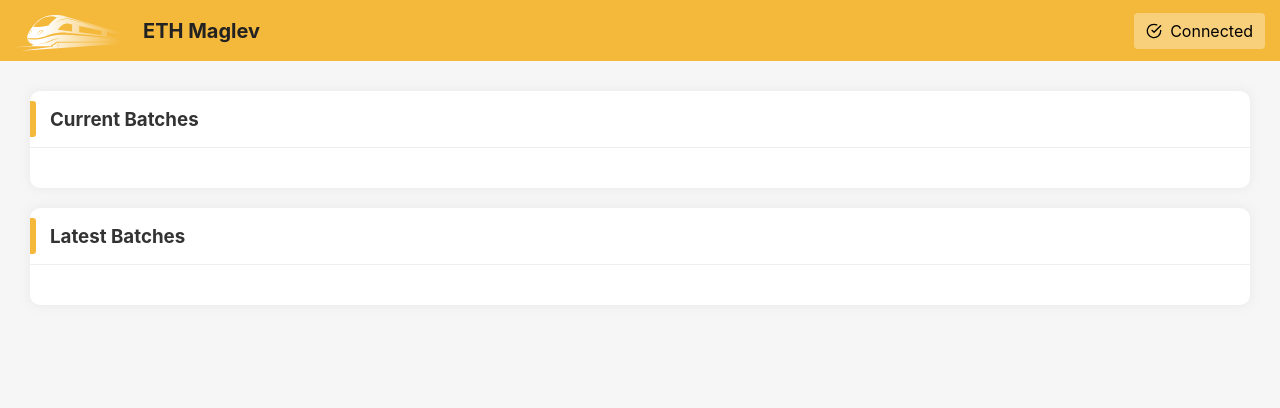
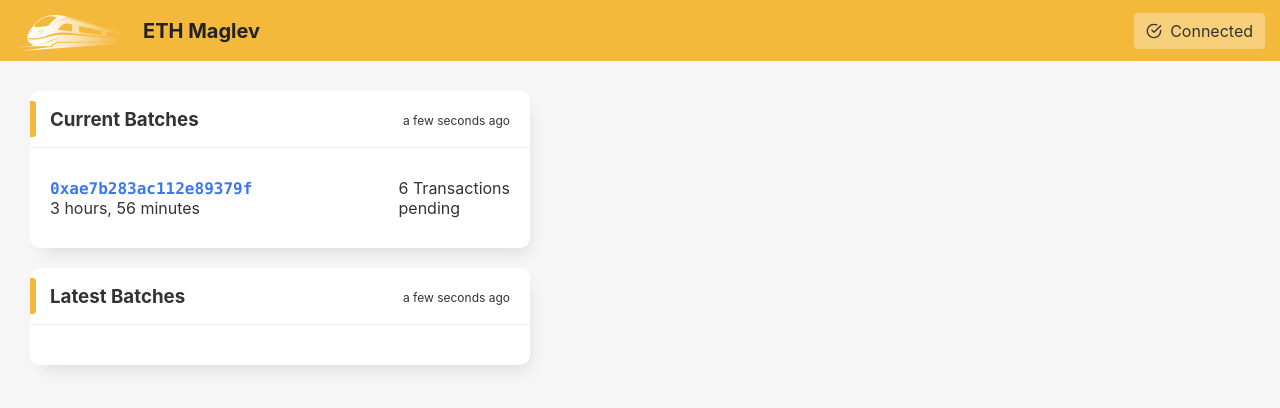
Before and after one commit to Tenderly/ethberlinzwei-maglev, a React (Create React App) app in the folder ui/: page / in a window 1280 px wide. Shown: the top 408 px of the page. Built offline with nearby package versions, Linux system fonts and the light colour scheme.

Commit message:
finished batch list

```diff
--- a/ui/package.json
+++ b/ui/package.json
@@ -4,6 +4,7 @@
   "private": true,
   "dependencies": {
     "axios": "^0.19.0",
+    "humanize-duration": "^3.20.1",
     "lodash": "^4.17.15",
     "moment": "^2.24.0",
     "node-sass": "^4.12.0",
--- a/ui/src/App.js
+++ b/ui/src/App.js
@@ -3,6 +3,7 @@ import {applyMiddleware, compose, createStore} from "redux";
 import thunk from "redux-thunk";
 import {Provider} from "react-redux";
 import {Route, BrowserRouter as Router} from "react-router-dom";
+import * as moment from "moment";
 
 import reducers from './core/reducer';
 import OverviewPage from "./pages/OverviewPage";
@@ -24,10 +25,8 @@ function App() {
         <Router>
             <div className="App">
                 <Header/>
-                <div className="PageContent">
-                    <Route path="/" exact component={OverviewPage}/>
-                    <Route path="/batch/:id" exact component={BatchPage}/>
-                </div>
+                <Route path="/" exact component={OverviewPage}/>
+                <Route path="/batch/:id" exact component={BatchPage}/>
             </div>
         </Router>
     </Provider>
--- a/ui/src/components/BatchesList/BatchesList.js
+++ b/ui/src/components/BatchesList/BatchesList.js
@@ -1,18 +1,43 @@
 import React from 'react';
+import humanizeDuration from 'humanize-duration';
 import Card from "../Card/Card";
 
 import './BatchesList.scss';
+import moment from "moment";
+import RerenderableTime from "../RerenderableTime/RerenderableTime";
 
-const BatchesList = ({batches, label}) => {
+const BatchesList = ({batches, label, synced}) => {
     return (
-        <Card>
+        <Card className="BatchesList">
             <div className="CardHeading">
                 <h3>{label}</h3>
+                <div className="MarginLeftAuto">
+                    <RerenderableTime date={synced} format={date => date.fromNow()} className="SmallText"/>
+                </div>
             </div>
             <div className="CardBody">
-                <div>
-
-                </div>
+                {batches.map(batch => {
+                    return (
+                        <div key={batch.id} className="BatchesList__Item">
+                            <div>
+                                <div>
+                                    <strong className="MonoText">{batch.id}</strong>
+                                </div>
+                                <div>
+                                    <RerenderableTime date={batch.startedAt} format={(date, now) => humanizeDuration(moment.duration(now.diff(date, 'seconds'), 'seconds').asMilliseconds(), { largest: 2 })}/>
+                                </div>
+                            </div>
+                            <div>
+                                <div>
+                                    {batch.transactions} {batch.transactions === 1 ? 'Transaction' : 'Transactions'}
+                                </div>
+                                <div>
+                                    {batch.status}
+                                </div>
+                            </div>
+                        </div>
+                    )
+                })}
             </div>
         </Card>
     );
--- a/ui/src/components/BatchesList/BatchesList.scss
+++ b/ui/src/components/BatchesList/BatchesList.scss
@@ -0,0 +1,14 @@
+.BatchesList__Item {
+  display: flex;
+
+  justify-content: space-between;
+  margin: 0 -20px;
+
+  padding: 10px 20px;
+  transition: 0.2s;
+  cursor: pointer;
+
+  &:hover {
+    background-color: #f8f8f8;
+  }
+}
--- a/ui/src/components/Card/Card.js
+++ b/ui/src/components/Card/Card.js
@@ -2,7 +2,7 @@ import React from 'react';
 
 import './Card.scss';
 
-const Card = ({children}) => {
+const Card = ({children, className}) => {
     return (
         <div className="Card">
             {children}
--- a/ui/src/components/Card/Card.scss
+++ b/ui/src/components/Card/Card.scss
@@ -2,13 +2,13 @@
   background-color: #fff;
   border-radius: 10px;
   margin-bottom: 20px;
-  box-shadow: 0 0 10px 2px rgba(189, 189, 189, 0.15);
+  box-shadow: 6px 12px 16px -8px rgba(209, 209, 209, 0.75);
 
   .CardHeading {
     position: relative;
     display: flex;
     align-items: center;
-    padding: 10px 0;
+    padding: 10px 20px 10px 0;
     border-bottom: 1px solid #eee;
 
     h3 {
@@ -26,6 +26,10 @@
       border-top-right-radius: 3px;
       border-bottom-right-radius: 3px;
     }
+
+    .Details {
+      font-size: 12px;
+    }
   }
 
   .CardBody {
--- /dev/null
+++ b/ui/src/components/RerenderableTime/RerenderableTime.js
@@ -0,0 +1,39 @@
+import React, {Component} from 'react';
+import moment from "moment";
+
+class RerenderableTime extends Component {
+    constructor(props) {
+        super(props);
+
+        this.state = {
+            now: moment(),
+        }
+    }
+
+    componentDidMount() {
+        const interval = setInterval(() => {
+            this.setState({
+                now: moment(),
+            });
+        }, 3000);
+
+        this.setState({
+            interval,
+        });
+    }
+
+    componentWillUnmount() {
+        clearInterval(this.state.interval);
+    }
+
+    render() {
+        const {now} = this.state;
+        const {date, format, className} = this.props;
+
+        return (
+            <span className={className}>{format(date, now)}</span>
+        );
+    }
+}
+
+export default RerenderableTime;
--- a/ui/src/core/reducer.js
+++ b/ui/src/core/reducer.js
@@ -1,6 +1,20 @@
 import {combineReducers} from "redux";
+import moment from "moment";
 
-const initialState = {};
+const initialState = {
+    batches: {
+        '0xae7b283ac112e89379f': {
+            id: '0xae7b283ac112e89379f',
+            status: 'pending',
+            startedAt: moment('2019-08-24 12:31'),
+            transactions: 6,
+        },
+    },
+    virtualTransactions: {},
+    batchTransactions: {},
+    lastSync: moment(),
+    appLoaded: false,
+};
 
 const reducer = (state = initialState, action) => {
     switch (action.type) {
--- /dev/null
+++ b/ui/src/core/selectors.js
@@ -0,0 +1,19 @@
+export function getPendingBatches(state) {
+    const batches =  Object.values(state.batches).filter(b => b.status === 'pending');
+
+    if (!batches || !batches.length) {
+        return [];
+    }
+
+    return batches;
+}
+
+export function getFinishedBatches(state) {
+    const batches =  Object.values(state.batches).filter(b => b.status !== 'pending');
+
+    if (!batches || !batches.length) {
+        return [];
+    }
+
+    return batches;
+}
--- a/ui/src/index.css
+++ b/ui/src/index.css
@@ -2,6 +2,7 @@ body, html, #root {
   background: #f6f6f6;
   width: 100vw;
   height: 100vh;
+  overflow: hidden;
 }
 
 body {
@@ -11,6 +12,7 @@ body {
     sans-serif;
   -webkit-font-smoothing: antialiased;
   -moz-osx-font-smoothing: grayscale;
+  color: #333;
 }
 
 code, .MonoText {
@@ -26,7 +28,20 @@ code, .MonoText {
   width: 100%;
   height: 100%;
   display: flex;
+  overflow: hidden;
   flex-direction: column;
+}
+
+.MarginLeftAuto {
+  margin-left: auto;
+}
+
+.SmallText {
+  font-size: 12px;
+}
+
+.MonoText {
+  color: #3B77F4;
 }
 
 h1, h2, h3, h4, h5 {
--- a/ui/src/pages/OverviewPage.js
+++ b/ui/src/pages/OverviewPage.js
@@ -1,17 +1,44 @@
-import React from 'react';
+import React, {Component} from 'react';
+import {connect} from 'react-redux';
 
 import BatchesList from "../components/BatchesList/BatchesList";
 import Page from "../components/Page/Page";
+import {getFinishedBatches, getPendingBatches} from "../core/selectors";
 
-const OverviewPage = () => {
-    return (
-        <Page>
-            <div>
-                <BatchesList label="Current Batches"/>
-                <BatchesList label="Latest Batches" className=""/>
-            </div>
-        </Page>
-    );
-};
+import './OverviewPage.scss';
 
-export default OverviewPage;
+function mapStateToProps({app}) {
+    return {
+        currentBatches: getPendingBatches(app),
+        finishedBatches: getFinishedBatches(app),
+        lastSync: app.lastSync,
+    };
+}
+
+function mapDispatchToProps(dispatch) {
+    return {};
+}
+
+
+
+class OverviewPage extends Component {
+    render() {
+        const {currentBatches, finishedBatches, lastSync} = this.props;
+
+        return (
+            <Page>
+                <div className="OverviewPage">
+                    <div className="BatchesWrapper">
+                        <BatchesList synced={lastSync} label="Current Batches" batches={currentBatches}/>
+                        <BatchesList synced={lastSync} label="Latest Batches" batches={finishedBatches}/>
+                    </div>
+                </div>
+            </Page>
+        );
+    }
+}
+
+export default connect(
+    mapStateToProps,
+    mapDispatchToProps,
+)(OverviewPage);
--- /dev/null
+++ b/ui/src/pages/OverviewPage.scss
@@ -0,0 +1,7 @@
+.OverviewPage {
+  display: flex;
+
+  .BatchesWrapper {
+    flex: 0 0 500px;
+  }
+}
```
Also changed, not shown: 1 other file (tests, documents, lock files or other folders).
